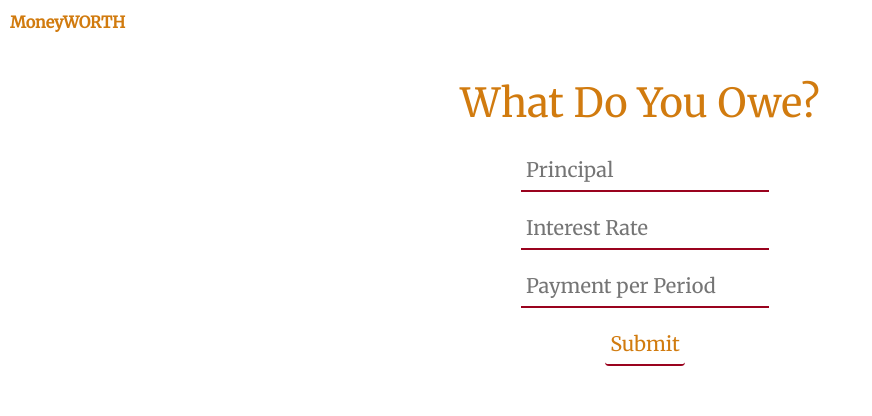
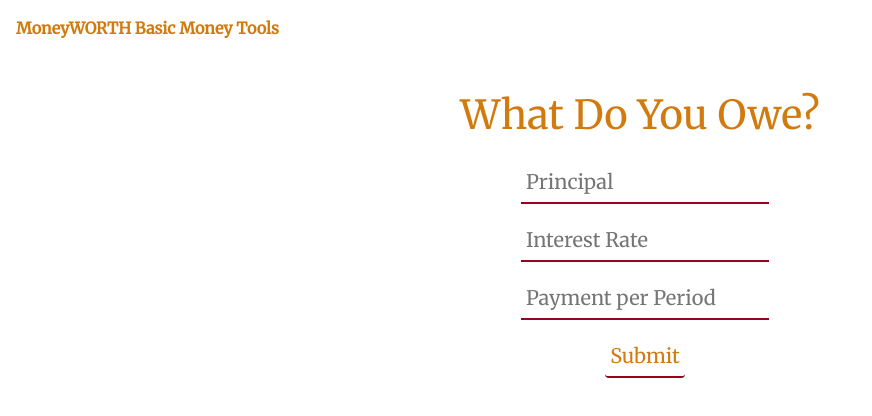
Before and after one commit to MoseyM/moneyworth, a React app: page public/index.html in a window 1280 px wide. Shown: the whole page, without its empty margins (0-872 px from the left). Built offline with nearby package versions, Linux system fonts and the light colour scheme.

Commit message:
Added a sub heading to the navbar

```diff
--- a/public/index.html
+++ b/public/index.html
@@ -27,7 +27,10 @@
       You need to enable JavaScript to run this app.
     </noscript>
     <div class="wrapper">
-      <nav><span id="brand">MoneyWORTH<span></nav>
+      <nav class="navbar">
+          <span id="navbar-brand">MoneyWORTH<span>
+          <span class="navbar-text">Basic Money Tools</span>
+      </nav>
       <div id="root"></div>
       <div class="push"></div>
     </div>
```
